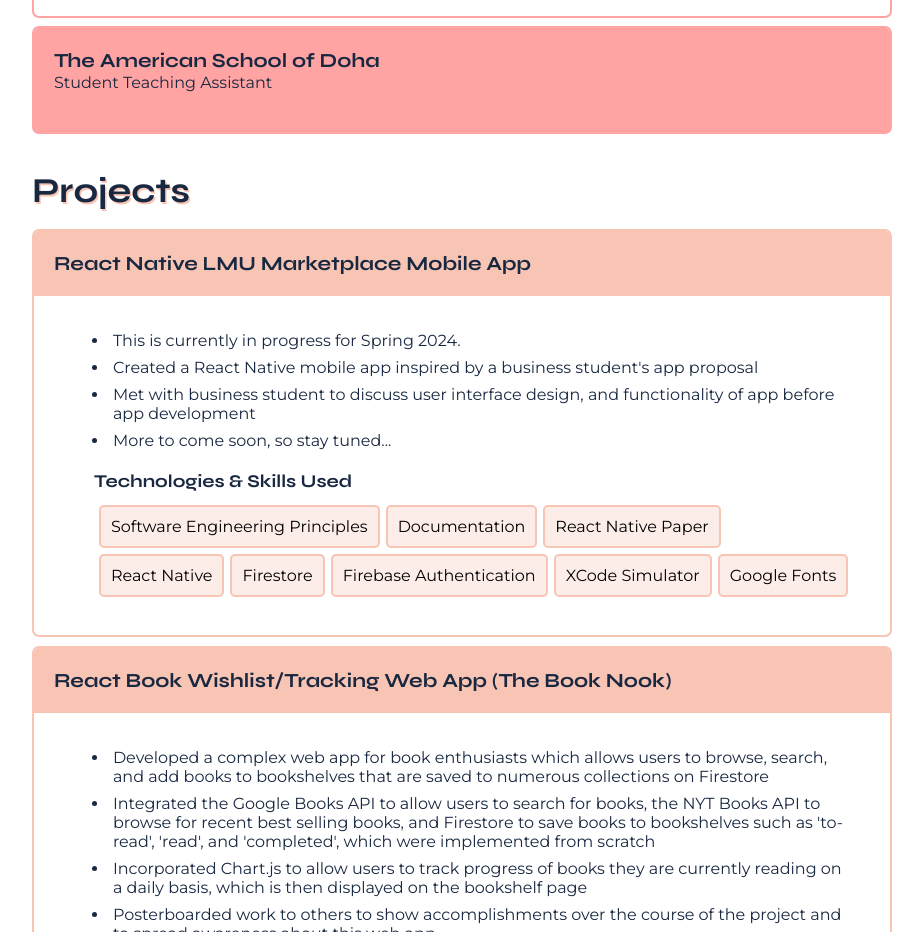
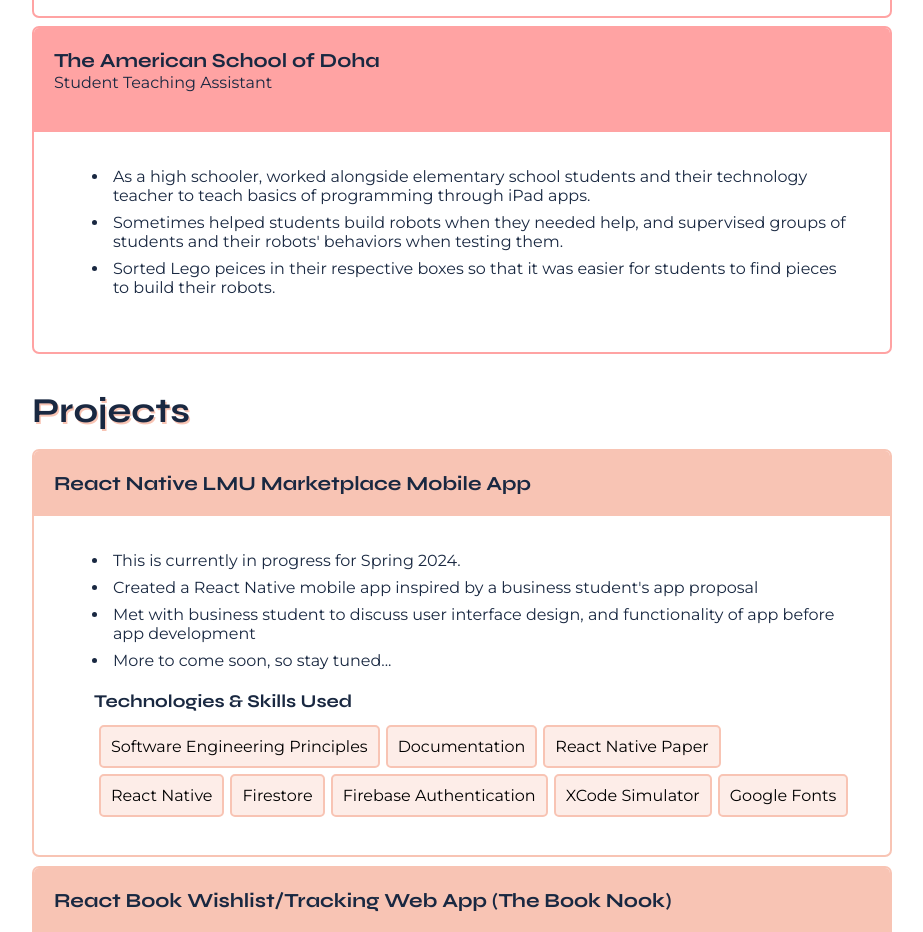
Before and after one commit to speer987/personal-website, a React (Create React App) app: page / in a window 1280 px wide. Shown: the part 1400-2332 px from the top of the page, without its empty margins (178-1101 px from the left). Built offline with nearby package versions, Linux system fonts and the light colour scheme.

Commit message:
adding updated experience for high school

```diff
--- a/src/components/exp.js
+++ b/src/components/exp.js
@@ -32,6 +32,10 @@
   {
     company: "The American School of Doha",
     role: "Student Teaching Assistant",
-    // desc: [],
+    desc: [
+      "As a high schooler, worked alongside elementary school students and their technology teacher to teach basics of programming through iPad apps.",
+      "Sometimes helped students build robots when they needed help, and supervised groups of students and their robots' behaviors when testing them.",
+      "Sorted Lego peices in their respective boxes so that it was easier for students to find pieces to build their robots.",
+    ],
   },
 ];
```
